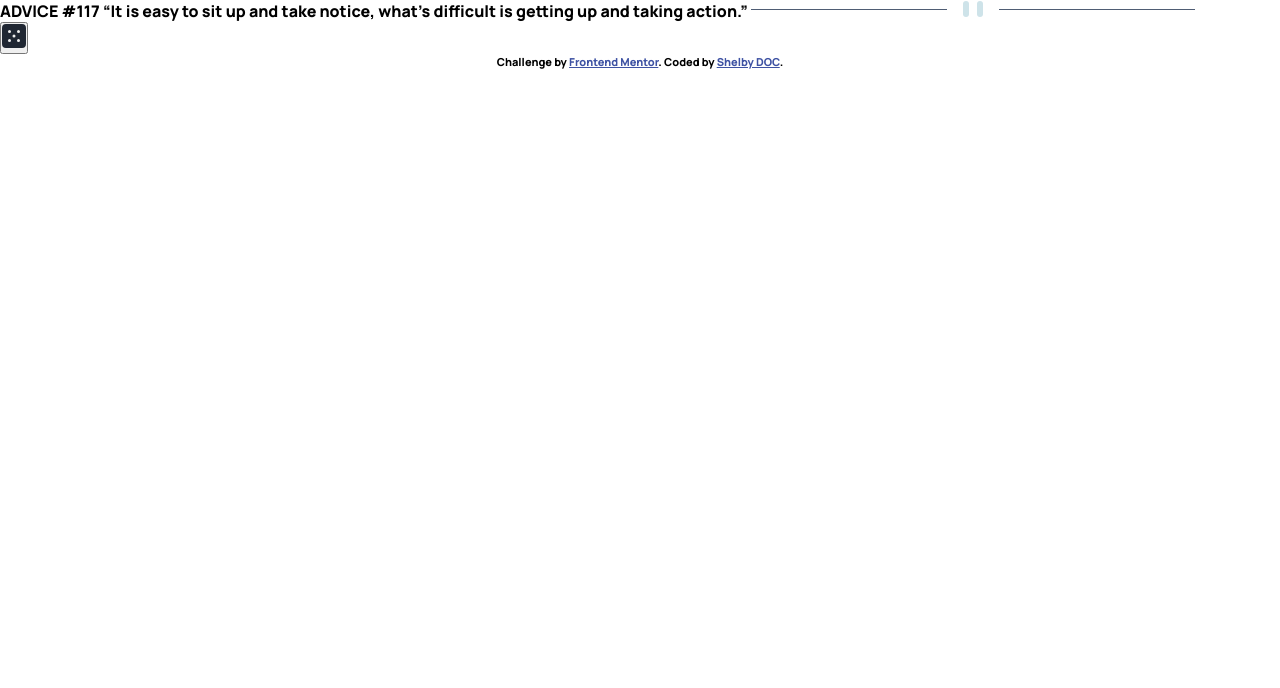
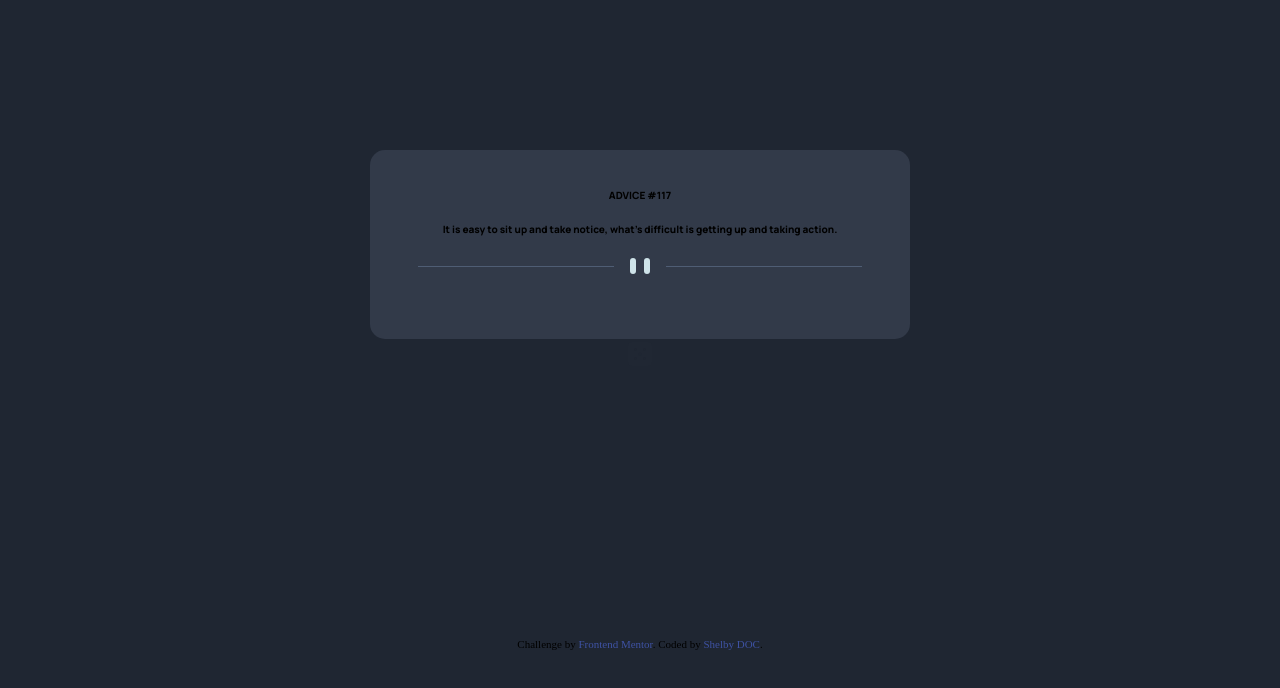
Before and after one commit to shelb-doc/Advice_Gen, a plain HTML site: page index.html in a window 1280 px wide. Drawn offline with Linux system fonts and the light colour scheme.

Commit message:
added basic styleing to main componet as well as reset.css

```diff
--- a/styles/main.css
+++ b/styles/main.css
@@ -1,7 +1,7 @@
 * {
     margin: 0;
     padding: 0;
-    font-family: 'Manrope', sans-serif;
+
 }
 
 .attribution { font-size: 11px; text-align: center; }
@@ -18,5 +18,40 @@
 --Grayish-Blue: hsl(217, 19%, 38%);
 --Dark-Grayish-Blue: hsl(217, 19%, 24%);
 --Dark-Blue: hsl(218, 23%, 16%);
+}
 
+body {
+    background-color: var(--Dark-Blue);
+    min-height: 100vh;
+    display: grid;
+    place-items: center;
+    padding: 1.6rem;
 }
+
+.advice-gen {
+    font-family: 'Manrope', sans-serif;
+    width: 100%;
+    max-width: 54rem;
+    display: grid;
+    grid: max-content 3.2rem / 1fr;
+}
+
+.advice-gen__output {
+    background-color: var(--Dark-Grayish-Blue);
+    padding: 4rem 2.4rem 6.4rem;
+    display: flex;
+    flex-flow: column nowrap;
+    gap: 2.4rem;
+    align-items: center;
+    justify-content: center;
+    text-align: center;
+    grid-row: 1/2;
+    grid-column: 1/2;
+    border-radius: 1.5rem;
+}
+
+@media screen and (min-width: 545px) {
+    .advice-generator__output {
+        padding: 4.8rem 4.8rem 7.2rem;
+    }
+}
--- a/styles/reset.css
+++ b/styles/reset.css
@@ -0,0 +1,69 @@
+html, body, div, span, applet, object, iframe,
+h1, h2, h3, h4, h5, h6, p, blockquote, pre,
+a, abbr, acronym, address, big, cite, code,
+del, dfn, em, img, ins, kbd, q, s, samp,
+small, strike, strong, sub, sup, tt, var,
+b, u, i, center,
+dl, dt, dd, ol, ul, li,
+fieldset, form, label, legend,
+table, caption, tbody, tfoot, thead, tr, th, td,
+article, aside, canvas, details, embed,
+figure, figcaption, footer, header, hgroup,
+menu, nav, output, ruby, section, summary,
+time, mark, audio, video {
+    margin: 0;
+    padding: 0;
+    border: 0;
+    vertical-align: baseline;
+}
+/* HTML5 display-role reset for older browsers */
+article, aside, details, figcaption, figure,
+footer, header, hgroup, menu, nav, section {
+    display: block;
+}
+body {
+    line-height: 1;
+}
+ol, ul {
+    list-style: none;
+}
+blockquote, q {
+    quotes: none;
+}
+blockquote:before, blockquote:after,
+q:before, q:after {
+    content: '';
+    content: none;
+}
+table {
+    border-collapse: collapse;
+    border-spacing: 0;
+}
+
+button {
+    border: none;
+    background: none;
+    outline: none;
+}
+
+/* Custom additions below: */
+
+:root, * {
+    box-sizing: border-box;
+}
+
+:root {
+    font-size: 62.5%;
+}
+
+
+a, a:hover, a:focus, a:active {
+    text-decoration: none;
+    color: inherit;
+}
+
+button {
+    border: none;
+    outline: none;
+    background: none;
+}
```
